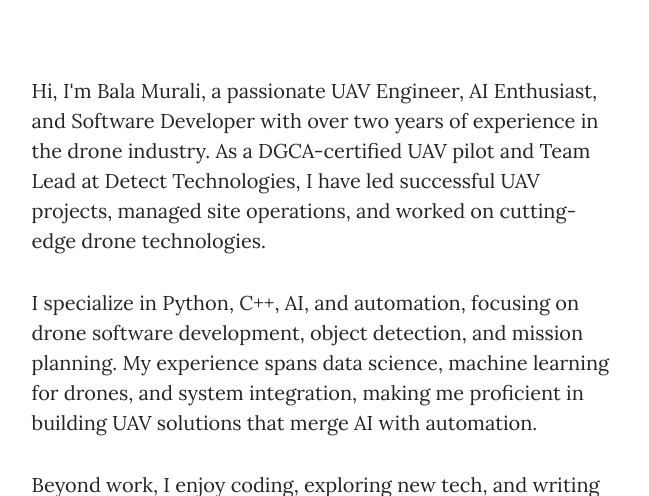
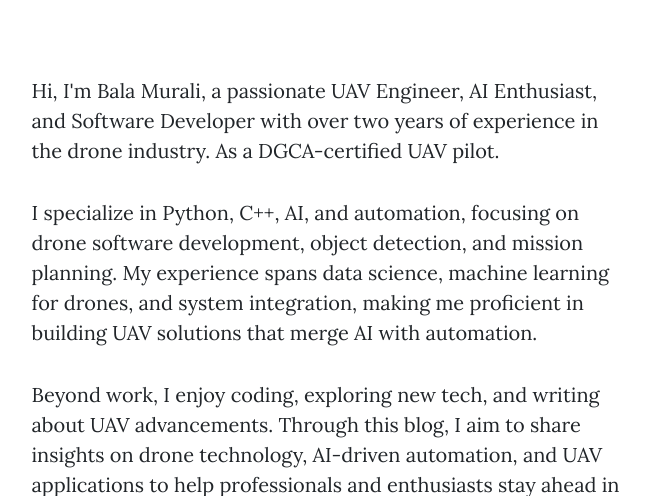
Before and after one commit to dbmurali/drone_blog, a Flask app: page /about in a window 1280 px wide. Shown: the part 536-1032 px from the top of the page, without its empty margins (314-963 px from the left). Run offline with Flask 3, Linux system fonts and the light colour scheme; some libraries are stand-ins or nearby versions.

Commit message:
Update about.html

```diff
--- a/templates/about.html
+++ b/templates/about.html
@@ -23,8 +23,7 @@
       <div class="col-md-10 col-lg-8 col-xl-7">
         <p>
           Hi, I'm Bala Murali, a passionate UAV Engineer, AI Enthusiast, and Software Developer with over two years of experience in the drone industry.
-          As a DGCA-certified UAV pilot and Team Lead at Detect Technologies, I have led successful UAV projects, managed site operations,
-          and worked on cutting-edge drone technologies.
+          As a DGCA-certified UAV pilot.
 
         </p>
         <p>
```
